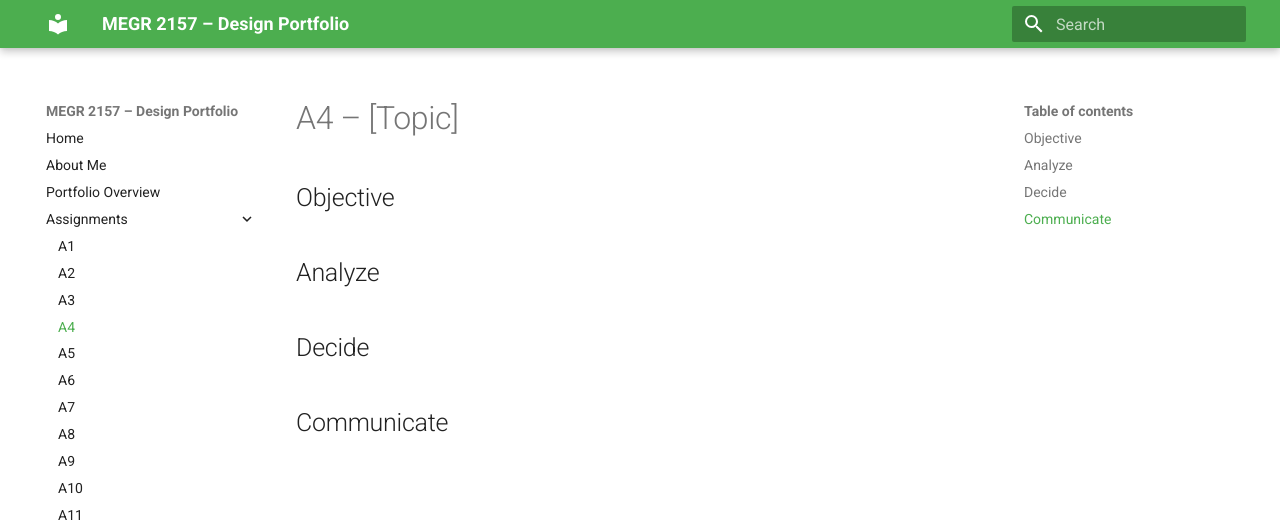
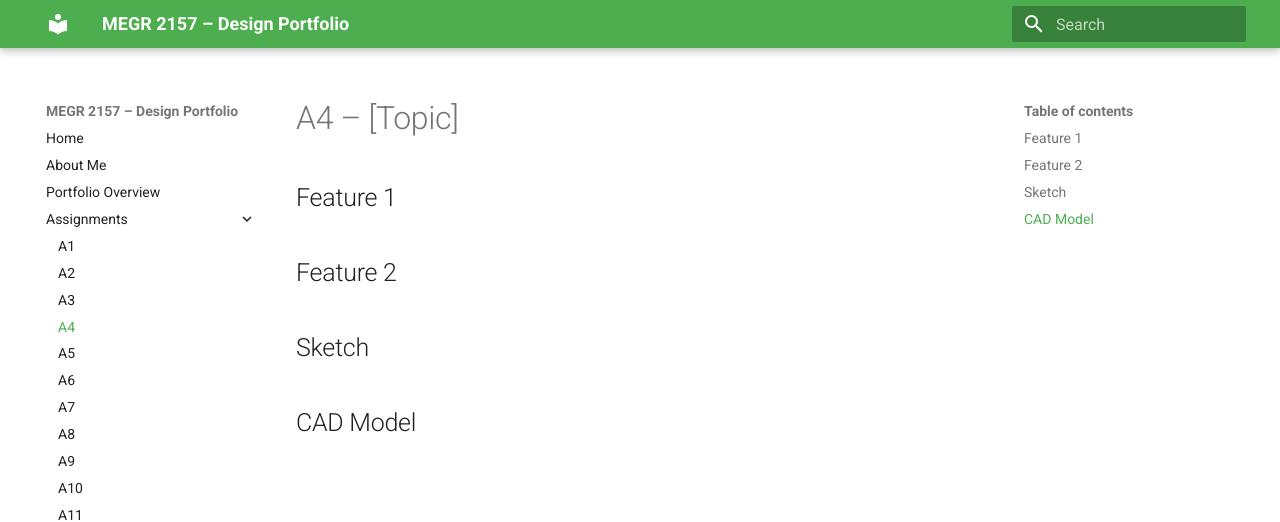
Before and after one commit to Gavin-Anderson-ME/-megr2157-portfolio, an MkDocs documentation site: the page built from docs/assignments/A04/index.md, in a window 1280 px wide. Shown: the top 522 px of the page. Built offline with MkDocs 1.6.1 and Material for MkDocs 9.7.7, drawn with Linux system fonts in a browser that asks for light colours.

Commit message:
Update section headings in assignment A04 index

```diff
--- a/docs/assignments/A04/index.md
+++ b/docs/assignments/A04/index.md
@@ -1,12 +1,12 @@
 # A4 – [Topic]
 
-## Objective
+## Feature 1
 
 
-## Analyze
+## Feature 2
 
 
-## Decide
+## Sketch
 
 
-## Communicate
+## CAD Model
```
